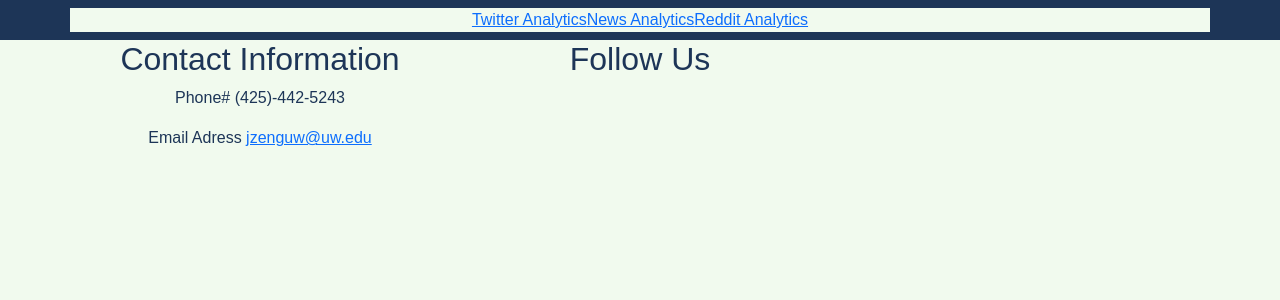
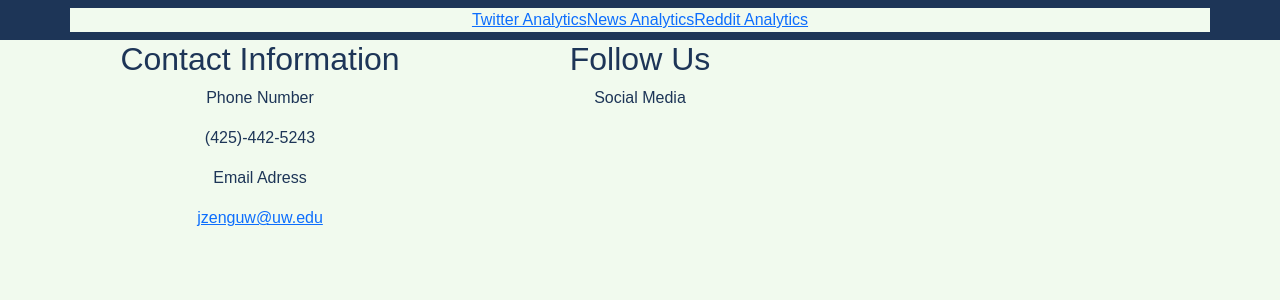
Before and after one commit to Once28/TalkStock, a React (Create React App) app: page /RedditAnalytics in a window 1280 px wide. Shown: the top 300 px of the page. Built offline with nearby package versions, Linux system fonts and the light colour scheme; a web font is replaced by a local one.

Commit message:
small changes to css

```diff
--- a/src/Components/About/About.js
+++ b/src/Components/About/About.js
@@ -16,20 +16,20 @@ export function About() {
               <p>Talk Stock is an application aimed to predict a stock’s volitility based on how much it is being mentioned online.</p>
             </Col>
             <Col>
-
+               <h3>Who am I?</h3>
+              <img src="Profile.jpg" alt="my profile picture" />
+             <p>I am Justin Zeng, a freshman at the University of Washington studying informatics. Every since the gamestop event in Janurary, I’ve felt that what people say online has a lot of impact than just insider news in companies</p>
             </Col>
             <Col>
-
+              <h3>What is my goal?</h3>
+              <p>My goal for Talk Stock is to use the popularity of each stock to predict its volitility.</p>
             </Col>
           </Row>
         </Container>
 
 
-        <h3>Who am I?</h3>
-        <img src="Profile.jpg" alt="my profile picture" />
-        <p>I am Justin Zeng, a freshman at the University of Washington studying informatics. Every since the gamestop event in Janurary, I’ve felt that what people say online has a lot of impact than just insider news in companies</p>
-        <h3>What is my goal?</h3>
-        <p>My goal for Talk Stock is to use the popularity of each stock to predict its volitility.</p>
+
+
       </body>
     );
   } else {
--- a/src/Components/Contact/Footer.js
+++ b/src/Components/Contact/Footer.js
@@ -12,14 +12,27 @@ export function Footer() {
           <Row>
             <Col>
               <h4>Contact Information</h4>
-              <p>Phone# <break /> (425)-442-5243</p> <break />
-              <p>Email Adress <break /> <Link>jzenguw@uw.edu</Link></p>
+              <p>Phone Number</p>
+              <p>(425)-442-5243</p>
             </Col>
             <Col>
               <h4>Follow Us</h4>
+              <p>Social Media</p>
             </Col>
             <Col>
               {/* <img src="" alt=""></img> */}
+            </Col>
+          </Row>
+          <Row>
+            <Col>
+              <p>Email Adress</p>
+              <Link>jzenguw@uw.edu</Link>
+            </Col>
+            <Col>
+
+            </Col>
+            <Col>
+
             </Col>
           </Row>
         </Container>
--- a/src/index.css
+++ b/src/index.css
@@ -3,10 +3,17 @@
 * {
   background-color: #F1FAEE;
   font-family: "B612", sans-serif;
+  box-sizing: border-box;
+}
+
+html {
+  max-width: 100%;
+  height: 100%;
 }
 
 body {
   text-align: center;
+  background-color: #F1FAEE;
 }
 
 .arrow {
@@ -16,7 +23,6 @@ body {
   padding: 3px;
   transform: rotate(135deg);
   -webkit-transform: rotate(135deg);
-  float: left;
 }
 
 code {
@@ -54,14 +60,6 @@ header h2 {
   padding: 5%;
 }
 
-.right {
-
-}
-
-.left {
-
-}
-
 .navbar {
   display: none;
 }
@@ -76,7 +74,7 @@ img {
     display: none;
   }
 
-  header {
+  header h1 {
     background-color: #1D3557;
   }
 
```
